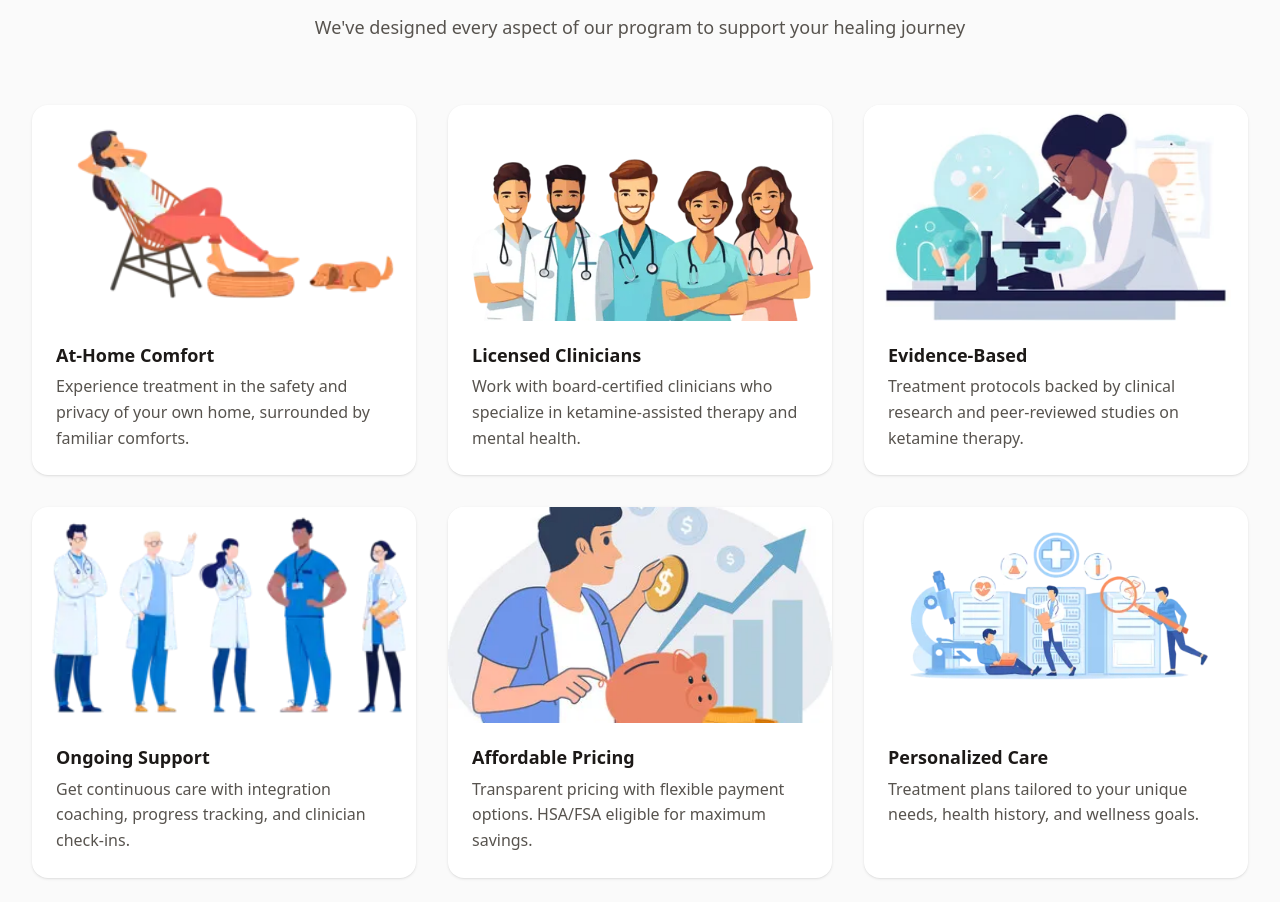
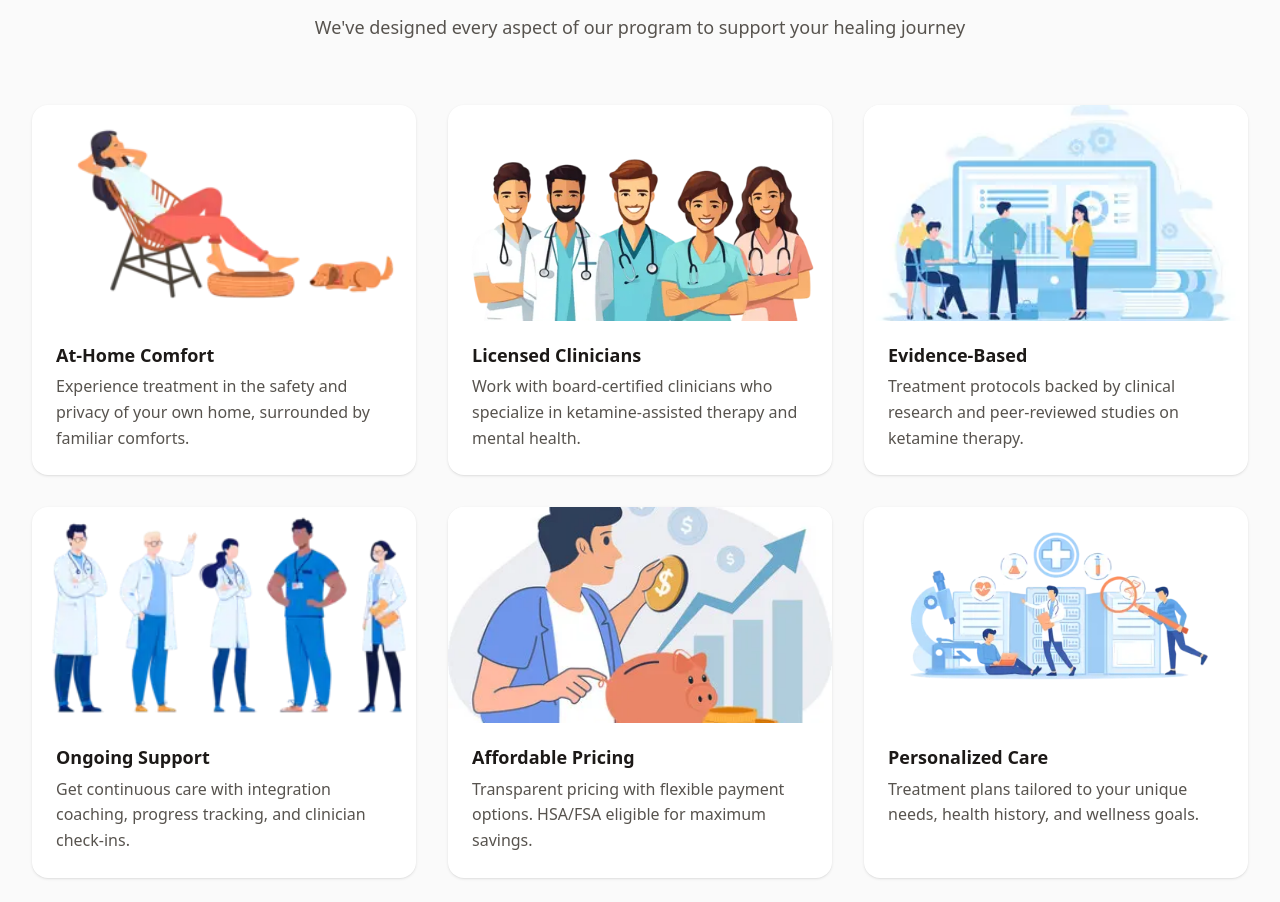
Before and after one commit to the-practice/klear, a Next.js app: page / in a window 1280 px wide. Shown: the part 2781-3683 px from the top of the page. Built offline with nearby package versions, Linux system fonts and the light colour scheme.

Commit message:
fix: update benefit image source to research3.webp for consistency

```diff
--- a/src/app/page.tsx
+++ b/src/app/page.tsx
@@ -322,7 +322,7 @@ function BenefitsSection() {
               ) : benefit.imageId === "1h" ? (
                 <div className="w-full relative aspect-video">
                   <Image
-                    src="/research.webp"
+                    src="/research3.webp"
                     alt={benefit.imageDesc}
                     fill
                     className="object-cover"
```
Also changed, not shown: public/research3.webp (added).
